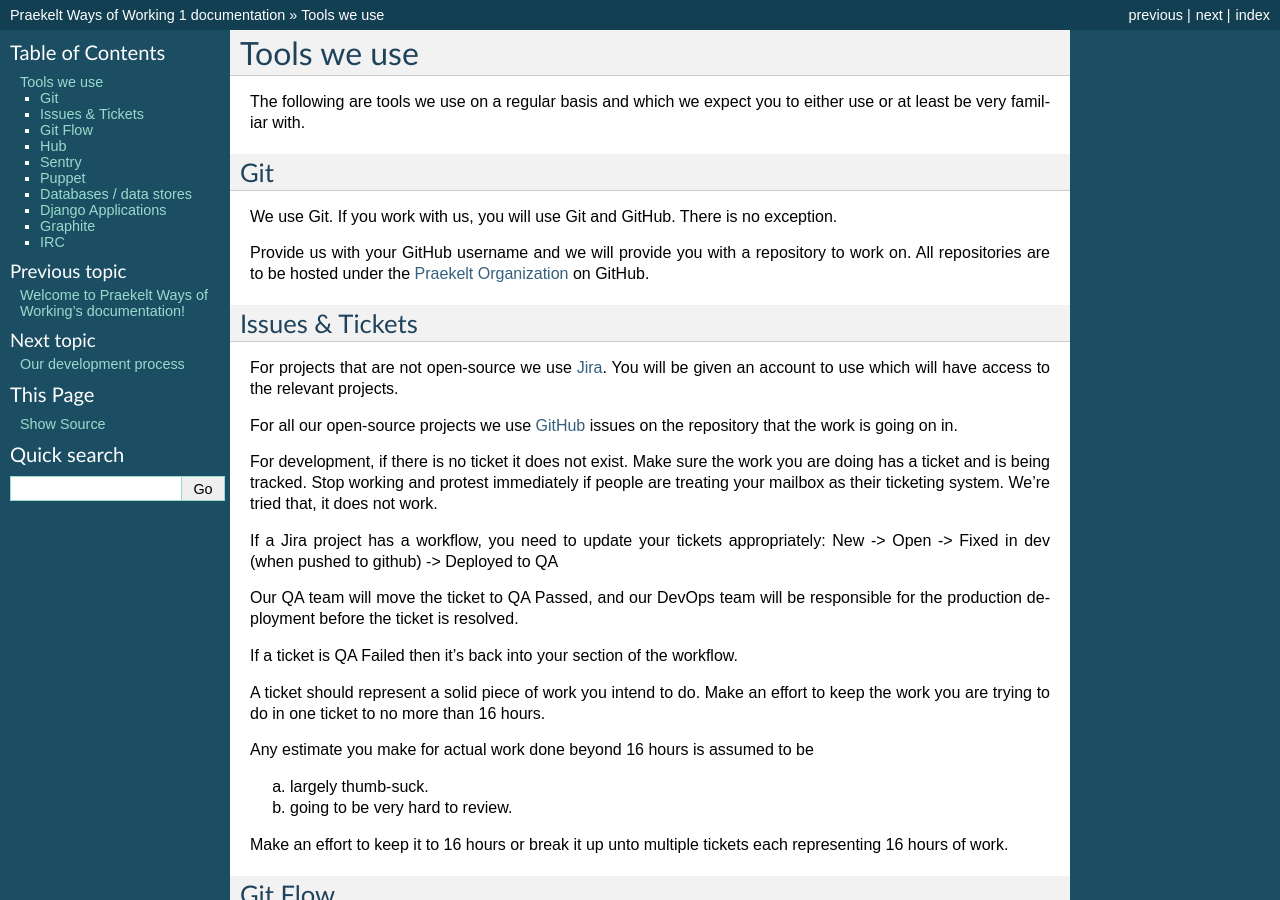
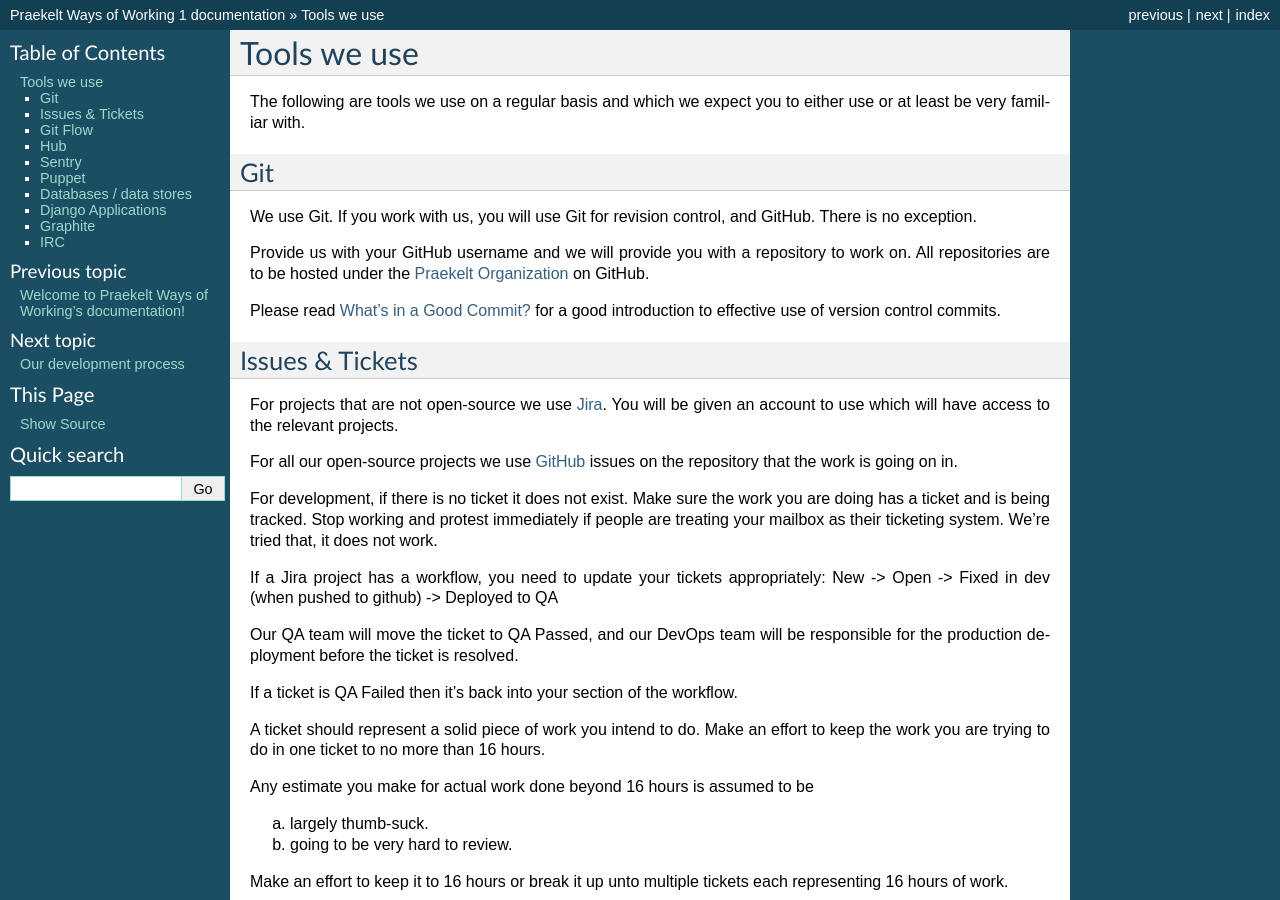
Before and after one commit to praekeltfoundation/ways-of-working, a Sphinx documentation site: the page built from docs/tools.rst, in a window 1280 px wide and 900 px high. Built offline with Sphinx 7.4.7, drawn with Linux system fonts in a browser that asks for light colours.

Commit message:
Link to "What's in a Good Commit?"

```diff
--- a/docs/tools.rst
+++ b/docs/tools.rst
@@ -8,12 +8,15 @@
 Git
 ---
 
-We use Git. If you work with us, you will use Git and GitHub.
-There is no exception.
+We use Git. If you work with us, you will use Git for revision control,
+and GitHub. There is no exception.
 
 Provide us with your GitHub username and we will provide you with a
 repository to work on. All repositories are to be hosted under the
 `Praekelt Organization`_ on GitHub.
+
+Please read `What's in a Good Commit? <http://dev.solita.fi/2013/07/04/whats-in-a-good-commit.html>`_
+for a good introduction to effective use of version control commits.
 
 Issues & Tickets
 ----------------
```
